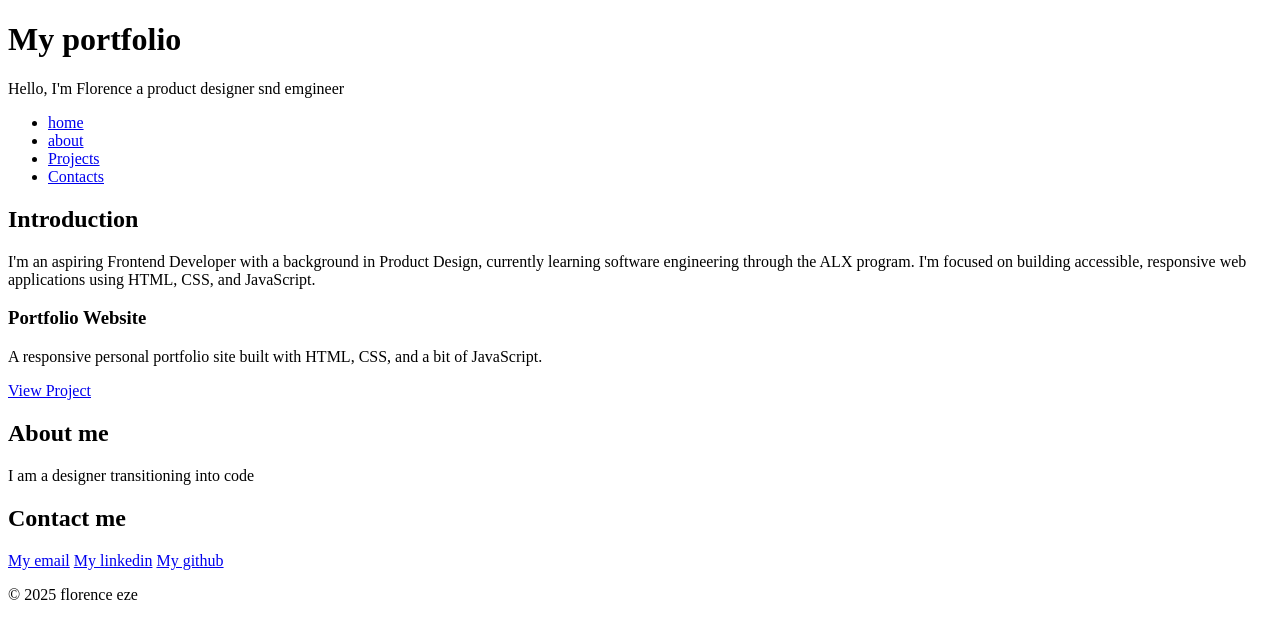
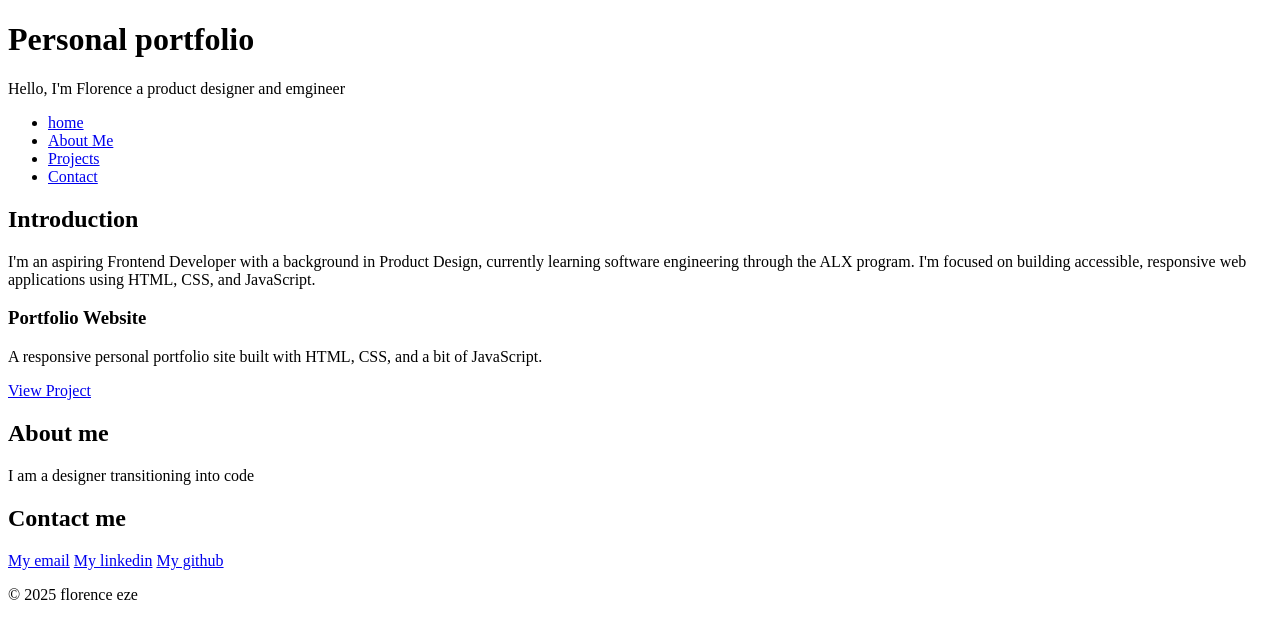
Before and after one commit to Judiedesigns/My_First_Portfolio, a plain HTML site: page portfolio/index.html in a window 1280 px wide. Drawn offline with Linux system fonts and the light colour scheme.

Commit message:
fix:typos and syntax error

```diff
--- a/portfolio/index.html
+++ b/portfolio/index.html
@@ -1,22 +1,22 @@
 <!DOCTYPE html>
 <html lang="en">
 <head>
-    <meta charset="UTF-8">
+    <meta charset="utf-8">
     <meta name="viewport" content="width=device-width, initial-scale=1.0">
-    <title>Florence Eze's - Personal portfolio</title>
+    <title>Personal portfolio</title>
 </head>
 <body>
     <header>
-        <h1>My portfolio</h1>
-        <p>Hello, I'm Florence a product designer snd emgineer</p>
+        <h1>Personal portfolio</h1>
+        <p>Hello, I'm Florence a product designer and emgineer</p>
     </header>
     <!-- navigation -->
      <nav>
         <ul>
             <li><a href="#home">home</a></li>
-            <li><a href="#about">about</a></li>
+            <li><a href="#about">About Me</a></li>
             <li><a href="#projects">Projects</a></li>
-            <li><a href="#contacts">Contacts</a></li>
+            <li><a href="#contact">Contact</a></li>
         </ul>
      </nav>
 <!-- contents -->
@@ -43,7 +43,6 @@
         <a href="https://github.com/Judiedesigns" target="_blank">My github</a>
      </section>
      <!-- footer -->
-
     <footer>
         <p>&copy; 2025 florence eze</p>
     </footer>
```
